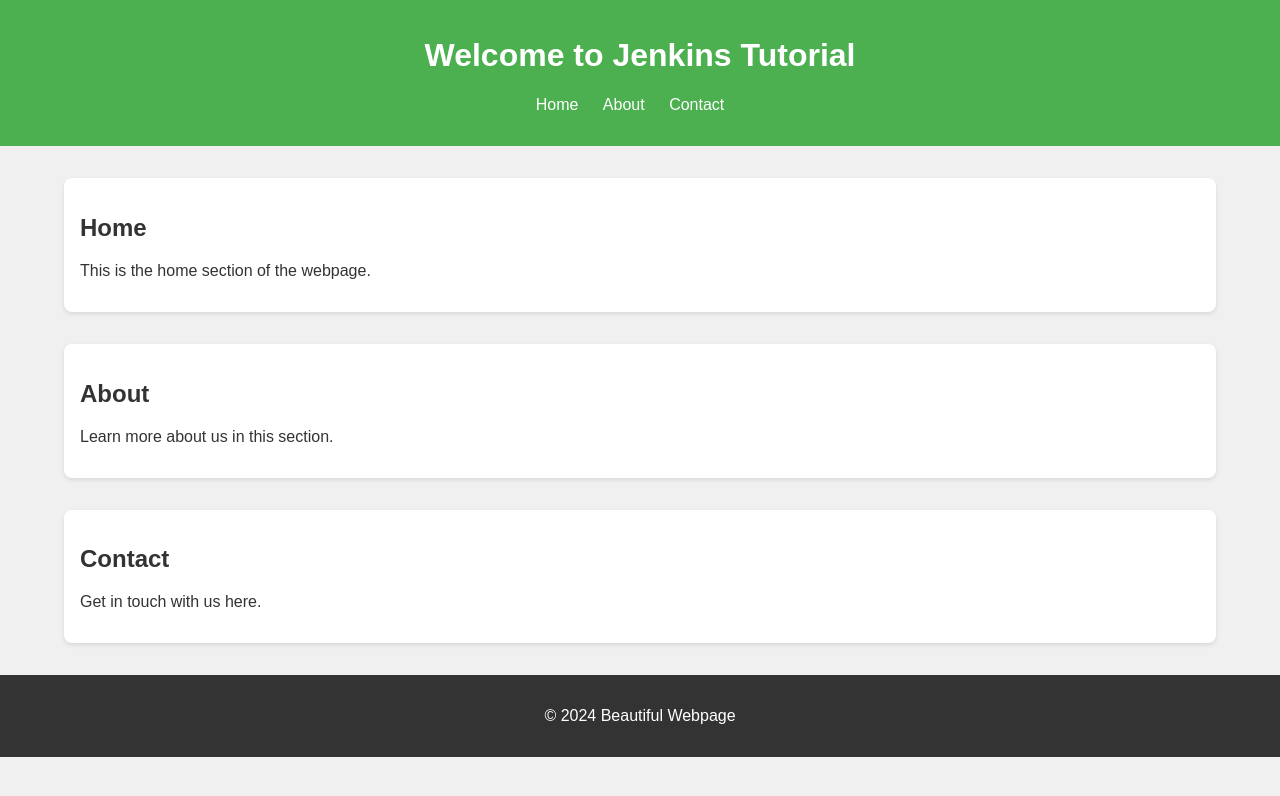
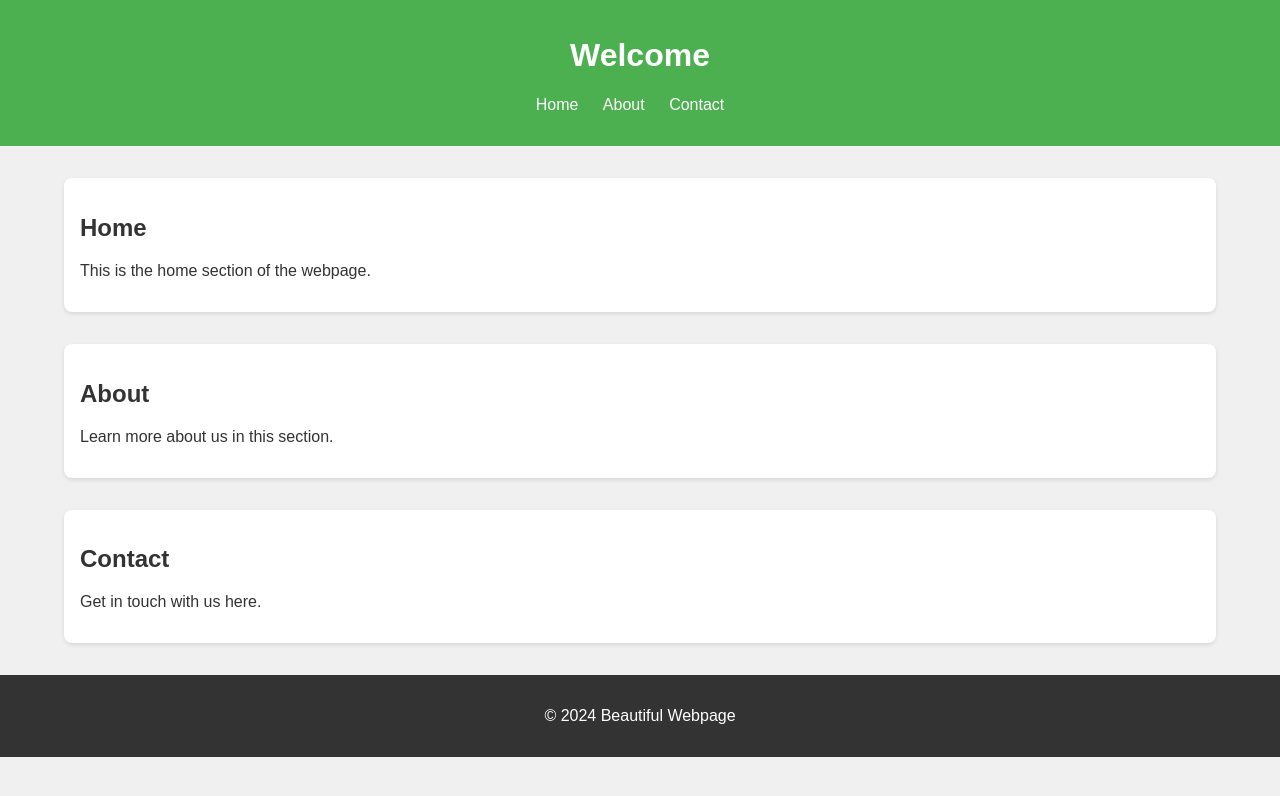
Before and after one commit to nensisukhadiya/basicpythoncode, a plain HTML site: page index.html in a window 1280 px wide. Drawn offline with Linux system fonts and the light colour scheme.

Commit message:
Update index.html

```diff
--- a/index.html
+++ b/index.html
@@ -51,7 +51,7 @@
 </head>
 <body>
     <header>
-        <h1>Welcome to Jenkins Tutorial</h1>
+        <h1>Welcome</h1>
         <nav>
             <ul>
                 <li><a href="#home">Home</a></li>
```
